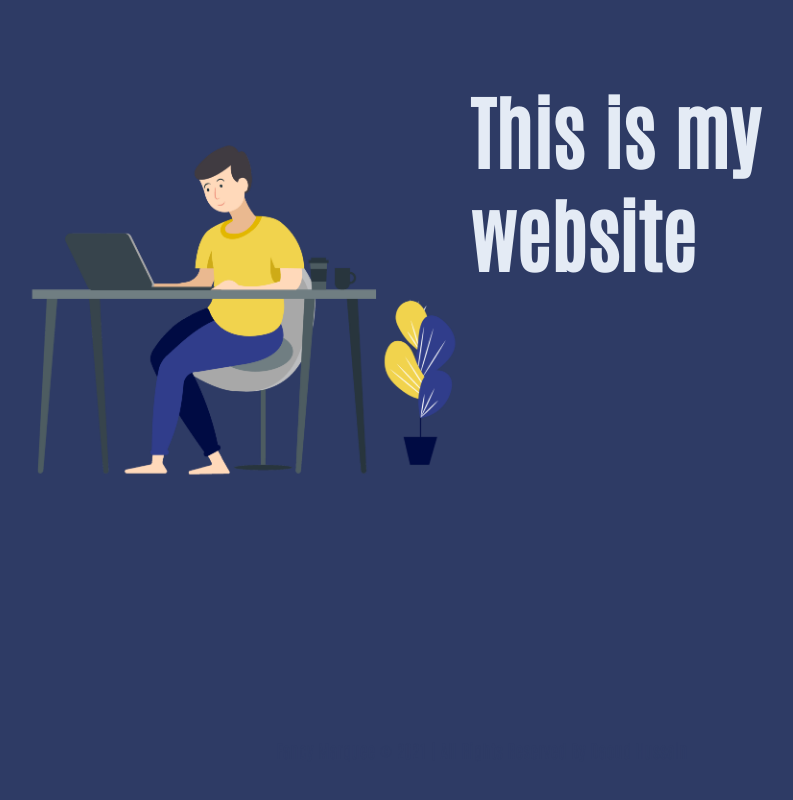
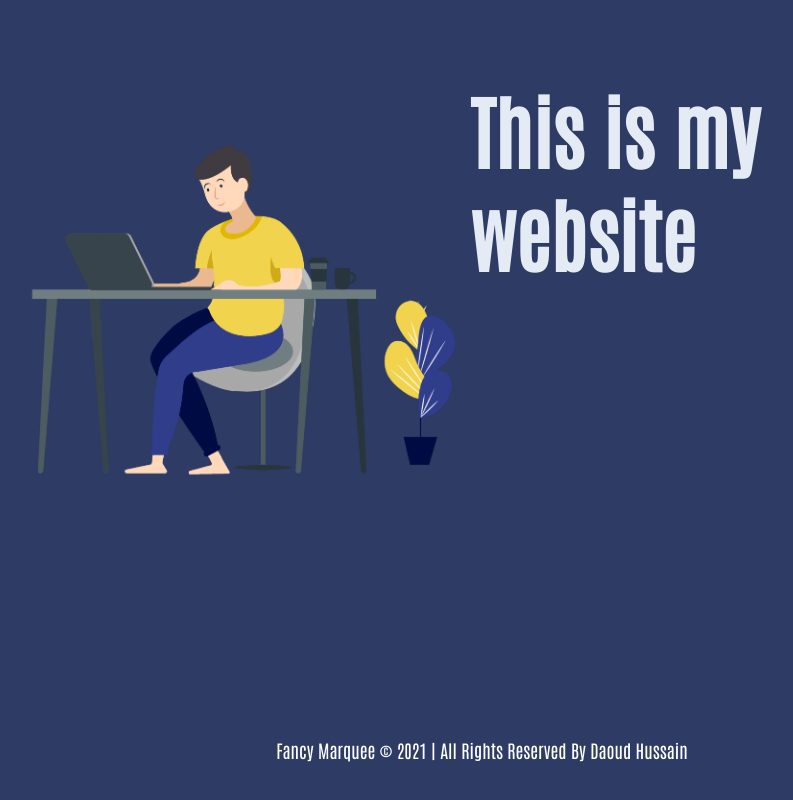
Before and after one commit to Daoud-Hussain/IEEE-Web-Task, a website: page index.html in a window 1280 px wide. Shown: the part 900-1700 px from the top of the page, without its empty margins (158-951 px from the left). Drawn offline with Linux system fonts and the light colour scheme.

Commit message:
Update styles.css

```diff
--- a/assets/CSS/styles.css
+++ b/assets/CSS/styles.css
@@ -90,7 +90,7 @@ section {
 }
 .main-footer {
     background-color: #2E3B65;
-    color: #2E3B65;
+    color: #fff;
     text-align: center;
     padding: 20px;
     font-family: "Lucida Sans", "Lucida Sans Regular", "Lucida Grande",
```
